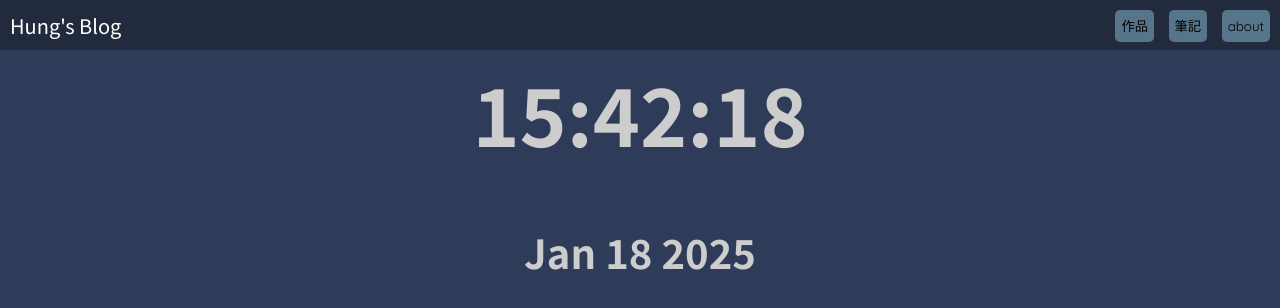
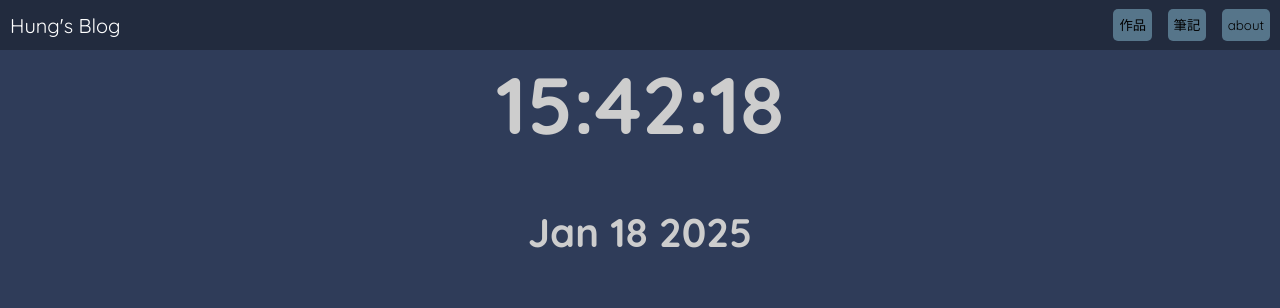
Before and after one commit to hung-Liu/hung-Liu.github.io, a plain HTML site: page index.html in a window 1280 px wide. Drawn offline with nearby package versions, Linux system fonts and the light colour scheme.

Commit message:
add font

```diff
--- a/style.css
+++ b/style.css
@@ -1,6 +1,5 @@
 body{
-    font-family: "Quicksand", serif;
-    font-family: "Noto Sans TC", serif;
+    font-family: "Quicksand", "Noto Sans TC", serif;
     background-color:rgb(47,60,89);
     text-align: center;
     margin: 0;
```
